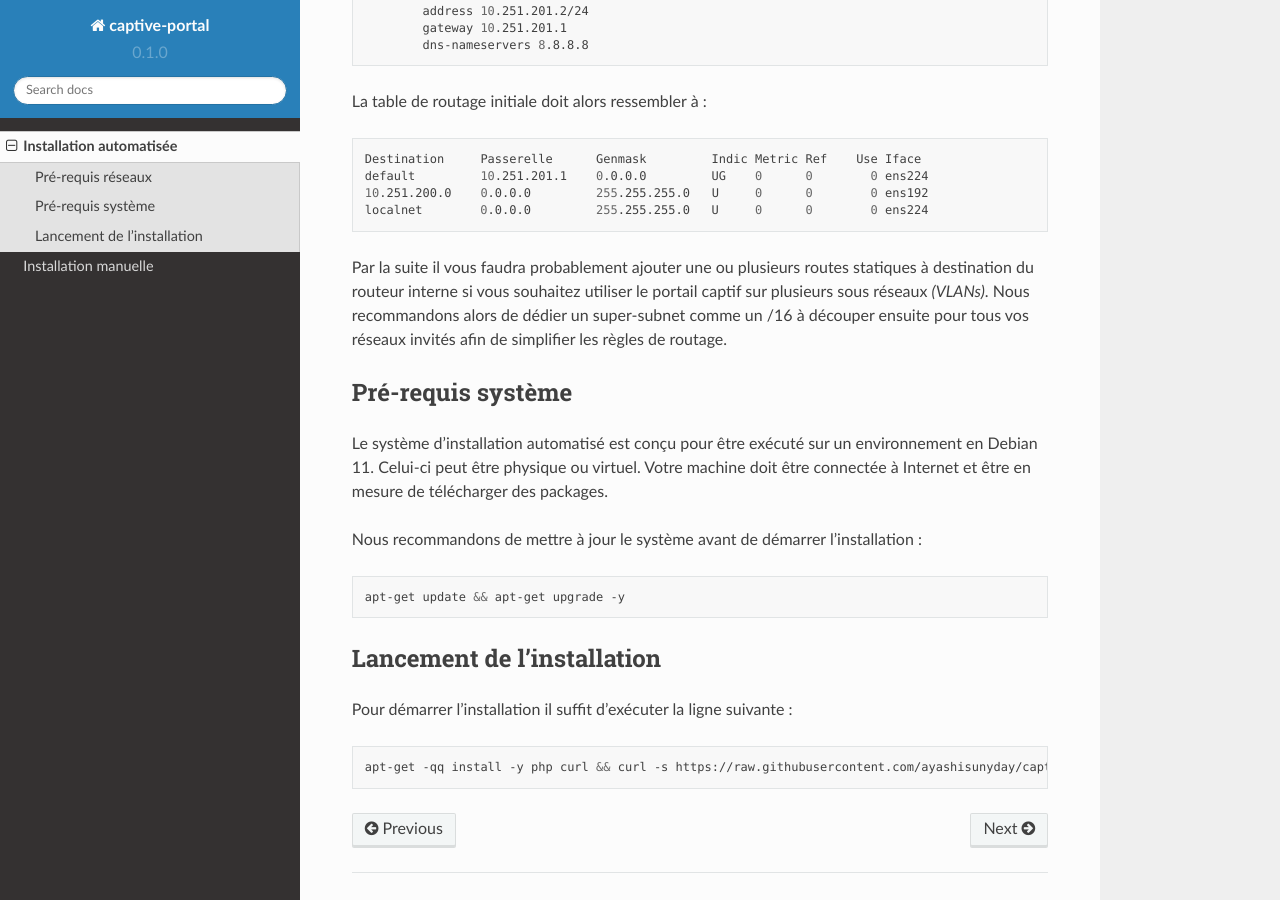
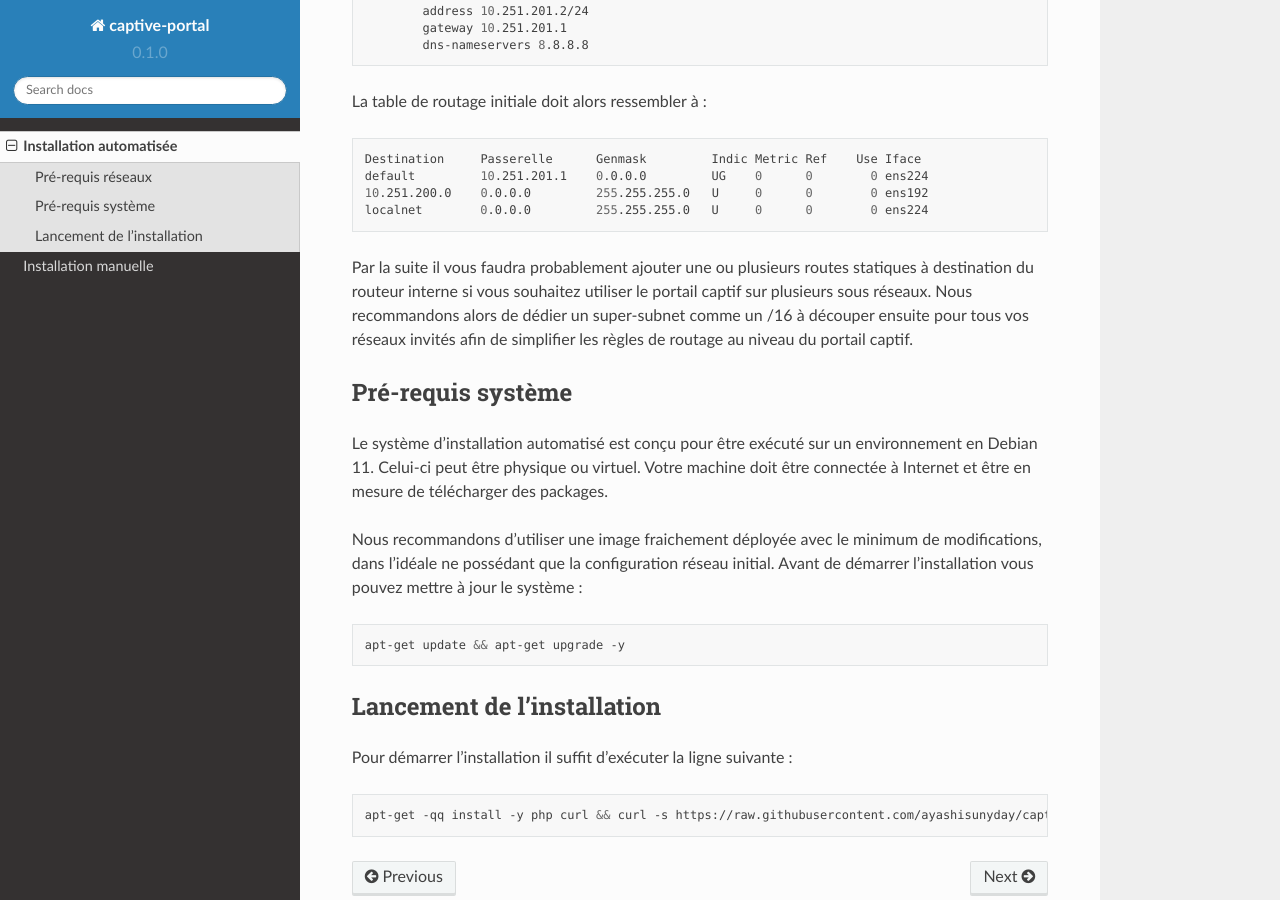
Before and after one commit to ayashisunyday/eduauth, a Sphinx documentation site: the page built from docs/source/automated.install.rst, in a window 1280 px wide and 900 px high, scrolled down 1250 px. Built offline with Sphinx 7.4.7 and the Read the Docs theme 2.0.0, drawn with Linux system fonts in a browser that asks for light colours.

Commit message:
Update automated.install.rst

```diff
--- a/docs/source/automated.install.rst
+++ b/docs/source/automated.install.rst
@@ -52,14 +52,14 @@ La table de routage initiale doit alors ressembler à :
    10.251.200.0    0.0.0.0         255.255.255.0   U     0      0        0 ens192
    localnet        0.0.0.0         255.255.255.0   U     0      0        0 ens224
 
-Par la suite il vous faudra probablement ajouter une ou plusieurs routes statiques à destination du routeur interne si vous souhaitez utiliser le portail captif sur plusieurs sous réseaux *(VLANs)*. Nous recommandons alors de dédier un super-subnet comme un /16 à découper ensuite pour tous vos réseaux invités afin de simplifier les règles de routage.
+Par la suite il vous faudra probablement ajouter une ou plusieurs routes statiques à destination du routeur interne si vous souhaitez utiliser le portail captif sur plusieurs sous réseaux. Nous recommandons alors de dédier un super-subnet comme un /16 à découper ensuite pour tous vos réseaux invités afin de simplifier les règles de routage au niveau du portail captif.
 
 Pré-requis système
 ------------
 
 Le système d'installation automatisé est conçu pour être exécuté sur un environnement en Debian 11. Celui-ci peut être physique ou virtuel. Votre machine doit être connectée à Internet et être en mesure de télécharger des packages.
 
-Nous recommandons de mettre à jour le système avant de démarrer l'installation :
+Nous recommandons d'utiliser une image fraichement déployée avec le minimum de modifications, dans l'idéale ne possédant que la configuration réseau initial. Avant de démarrer l'installation vous pouvez mettre à jour le système :
 
 .. code-block:: bash
 
```
